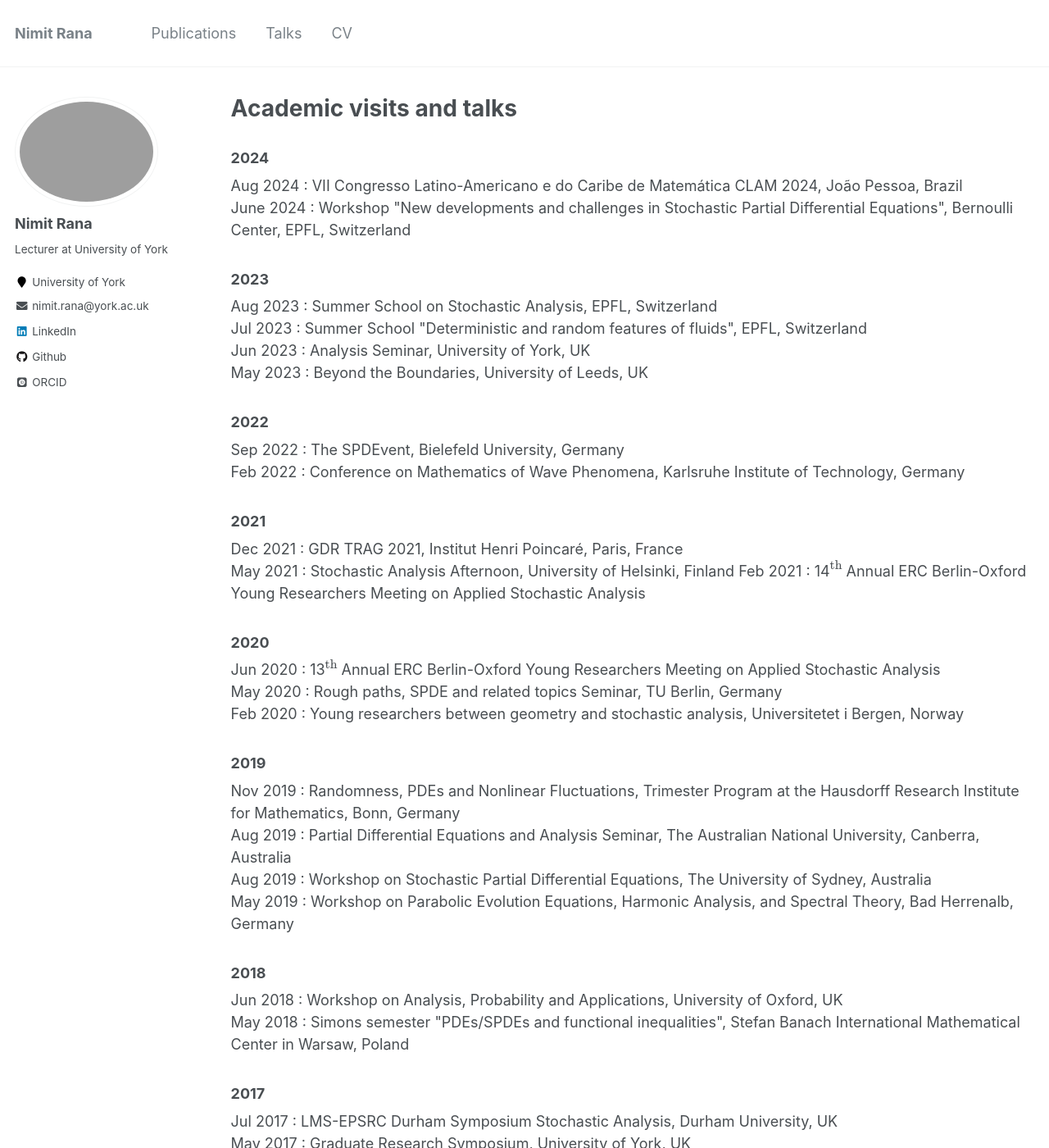
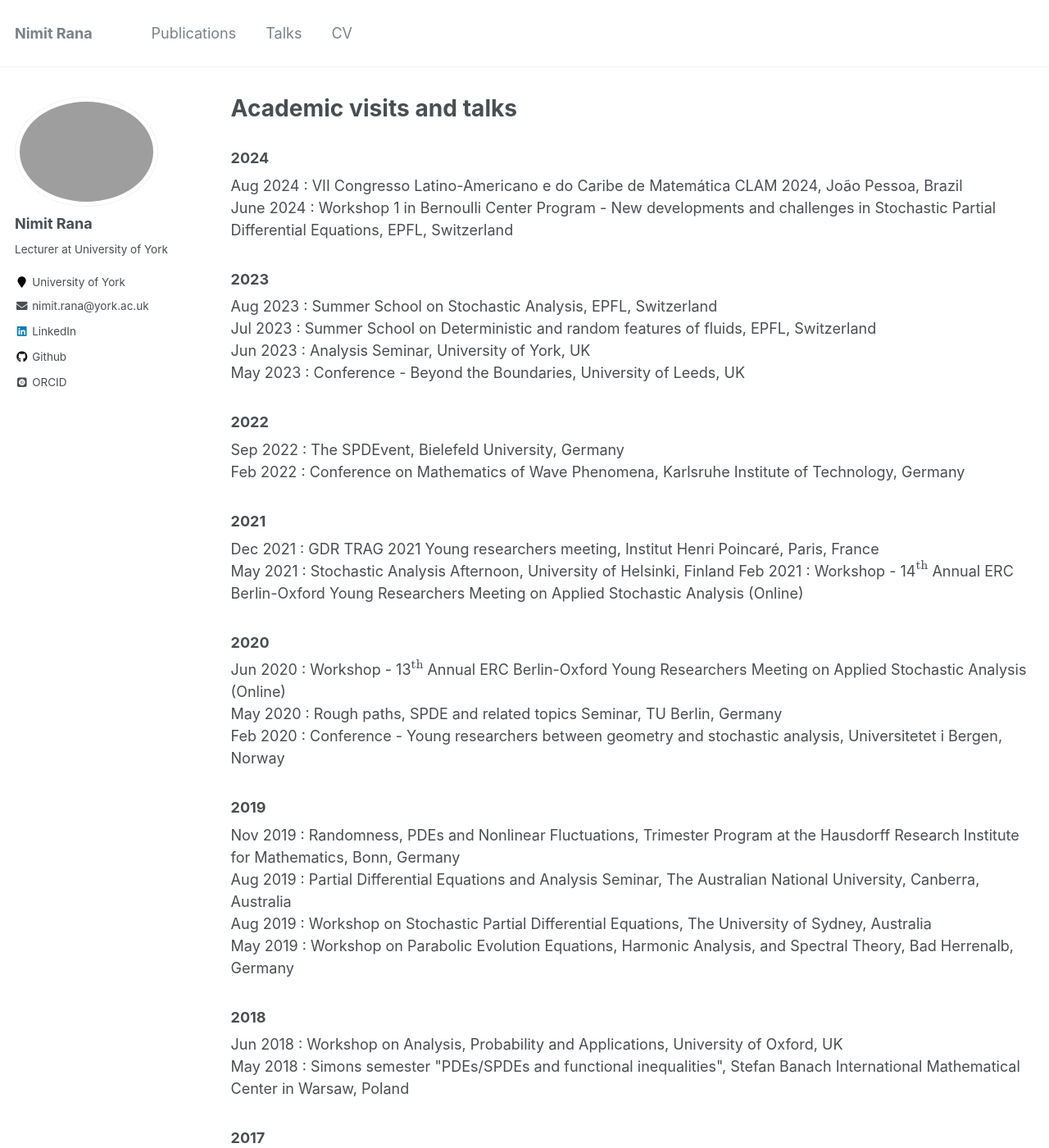
Before and after one commit to rananimit/rananimit.github.io, a Jekyll site: the page built from _pages/talks.html, in a window 1280 px wide and 1400 px high. Shown: the whole window at 82% size. Built offline with Jekyll 4.4.1, drawn with Linux system fonts in a browser that asks for light colours; some web fonts are replaced; formulas are drawn with MathJax 3; some of the changed text lies outside the part shown.

Commit message:
Update talks.html

```diff
--- a/_pages/talks.html
+++ b/_pages/talks.html
@@ -8,14 +8,14 @@ author_profile: true
     <span style="font-weight: bold;">2024</span>
 </h3>
 Aug 2024 : VII Congresso Latino-Americano e do Caribe de Matem&aacutetica CLAM 2024, Jo&atildeo Pessoa, Brazil<br>
-June 2024 : Workshop "New developments and challenges in Stochastic Partial Differential Equations", Bernoulli Center, EPFL, Switzerland<br>
+June 2024 : Workshop 1 in Bernoulli Center Program - New developments and challenges in Stochastic Partial Differential Equations, EPFL, Switzerland<br>
 <h3>
     <span style="font-weight: bold;">2023</span>
 </h3>
 Aug 2023 : Summer School on Stochastic Analysis, EPFL, Switzerland<br>
-Jul 2023 : Summer School "Deterministic and random features of fluids", EPFL, Switzerland<br>
+Jul 2023 : Summer School on Deterministic and random features of fluids, EPFL, Switzerland<br>
 Jun 2023 : Analysis Seminar, University of York, UK<br>
-May 2023 : Beyond the Boundaries, University of Leeds, UK<br>
+May 2023 : Conference - Beyond the Boundaries, University of Leeds, UK<br>
 <h3>
     <span style="font-weight: bold;">2022</span>
 </h3>
@@ -24,15 +24,15 @@ Feb 2022 : Conference on Mathematics of Wave Phenomena, Karlsruhe Institute of T
 <h3>
     <span style="font-weight: bold;">2021</span>
 </h3>
-Dec 2021 : GDR TRAG 2021, Institut Henri Poincar&eacute, Paris, France<br>
+Dec 2021 : GDR TRAG 2021 Young researchers meeting, Institut Henri Poincar&eacute, Paris, France<br>
 May 2021 : Stochastic Analysis Afternoon, University of Helsinki, Finland
-Feb 2021 : 14$^{\textrm{th}}$ Annual ERC Berlin-Oxford Young Researchers Meeting on Applied Stochastic Analysis<br>
+Feb 2021 : Workshop - 14$^{\textrm{th}}$ Annual ERC Berlin-Oxford Young Researchers Meeting on Applied Stochastic Analysis (Online)<br>
 <h3>
     <span style="font-weight: bold;">2020</span>
 </h3>
-Jun 2020 : 13$^{\textrm{th}}$ Annual ERC Berlin-Oxford Young Researchers Meeting on Applied Stochastic Analysis<br>
+Jun 2020 : Workshop - 13$^{\textrm{th}}$ Annual ERC Berlin-Oxford Young Researchers Meeting on Applied Stochastic Analysis (Online)<br>
 May 2020 : Rough paths, SPDE and related topics Seminar, TU Berlin, Germany<br>
-Feb 2020 : Young researchers between geometry and stochastic analysis, Universitetet i Bergen, Norway<br>
+Feb 2020 : Conference - Young researchers between geometry and stochastic analysis, Universitetet i Bergen, Norway<br>
 <h3>
     <span style="font-weight: bold;">2019</span>
 </h3>
```
Also changed, not shown: other parts of _pages/talks.html (+1 -1 lines).
